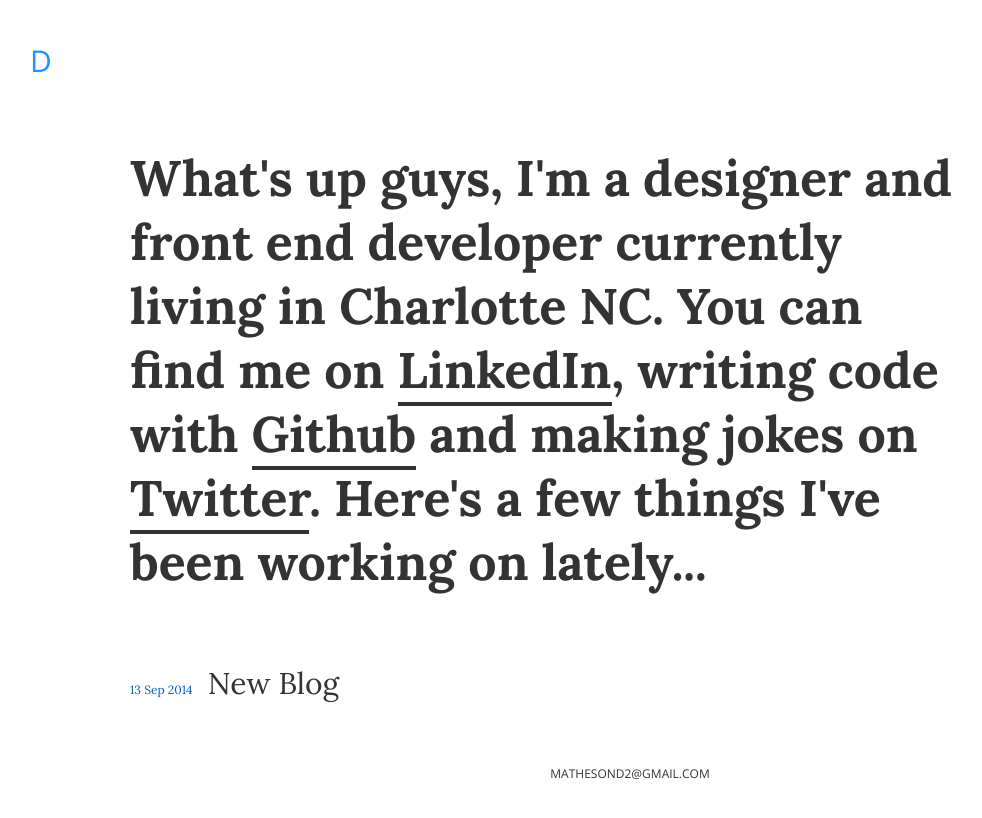
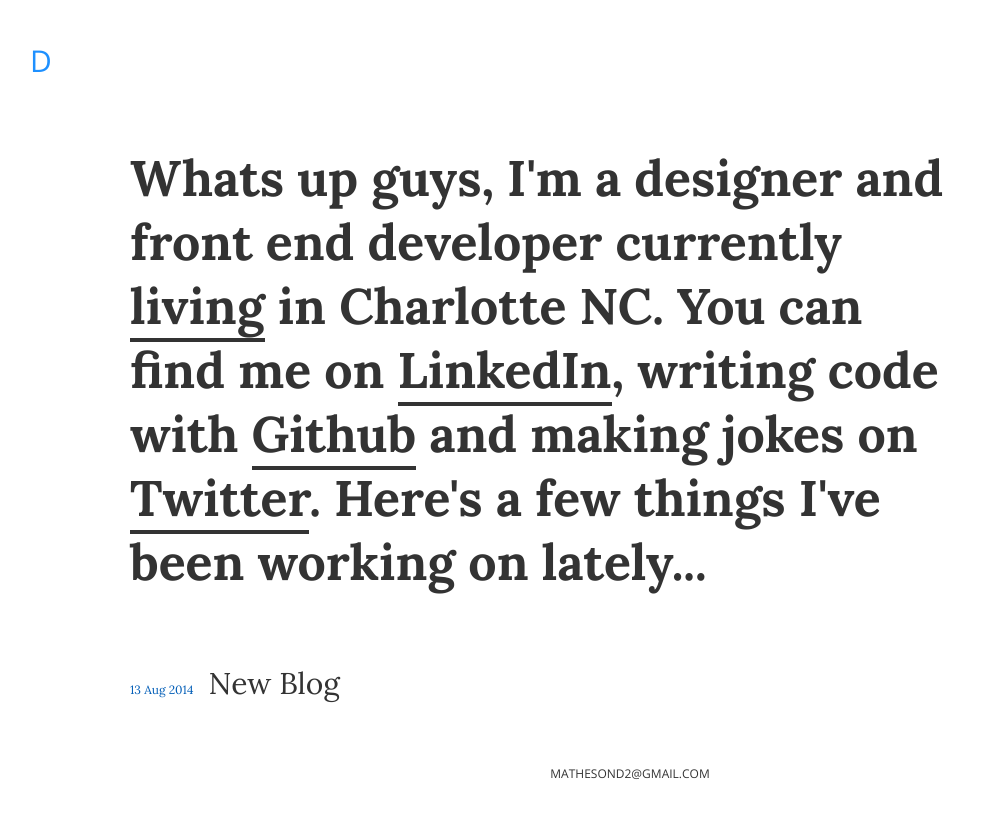
Before and after one commit to mathesond2/davidmatheson.me, a Jekyll site: the page built from index.html, in a window 1280 px wide. Shown: the top 818 px of the page, without its empty margins (10-992 px from the left). Built offline with Jekyll 4.4.1, drawn with Linux system fonts in a browser that asks for light colours; nearby versions of some CDN libraries; the list of posts is cut into pages by our own code.

Commit message:
clean slate

```diff
--- a/_layouts/default.html
+++ b/_layouts/default.html
@@ -39,6 +39,7 @@
     </div>
     {% comment %} site-wrapper {% endcomment %}
 
+    <script src="//code.jquery.com/jquery-1.11.0.min.js"></script>
     <script src="{{ site.baseurl }}/js/main.js"></script>
     {% comment %} Google Analytics {% endcomment %}
     {% if site.ga_tracking_id and site.ga_domain %}
--- a/_scss/base/_custom.scss
+++ b/_scss/base/_custom.scss
@@ -20,3 +20,29 @@
 	text-decoration: underline;
 	&:hover {border: none;}
 }
+
+footer { background: transparent; }
+
+//test shit
+// .dude img {
+//   position: absolute;
+//   top: 0;
+//   left: 0;
+//   display: none;
+//   z-index: -50;
+// }
+
+// .dude a {
+// 	border: none;
+// 		// &:hover + img { display: inline-block; }
+// }
+
+.hover-man {
+	// h1 {color: white;}
+  background: url(../assets/img/big-time.png) no-repeat center center fixed;
+  -webkit-background-size: cover;
+  -moz-background-size: cover;
+  -o-background-size: cover;
+  background-size: cover;
+}
+//end test
--- a/_scss/base/_global.scss
+++ b/_scss/base/_global.scss
@@ -95,8 +95,9 @@
   }
 }
 
-// h1:hover {
-//     background: url(../assets/img/example.jpg) no-repeat center center fixed !important;
+
+// html {
+//   background: url(../assets/img/crowd.gif) no-repeat center center fixed;
 //   -webkit-background-size: cover;
 //   -moz-background-size: cover;
 //   -o-background-size: cover;
--- a/_scss/pages/_home.scss
+++ b/_scss/pages/_home.scss
@@ -11,7 +11,6 @@
 
     .p-wrap {
       // padding: $spacing-ml $spacing-m;
-      background: white;
       transition: all .15s ease-in;
       &:active {
         background: darken(white, 3%);
--- a/_scss/partials/_header.scss
+++ b/_scss/partials/_header.scss
@@ -1,6 +1,5 @@
 header {
   width: 100%;
-  background: white;
 }
 
 .h-wrap {
--- a/index.html
+++ b/index.html
@@ -2,11 +2,18 @@
 layout: default
 title: Homepage
 ---
+
+
+
 <div class="container">
-		<div class="col-md-9">
+
+<!-- <div class="man"><img src="assets/img/pic4.jpg" alt=""></div>
+ --><!-- <div class="man"><img src="assets/img/pic4.jpg" alt=""></div>
+ -->		<div class="col-md-9">
 	        <div class="row">
 	            <h1 class="col-md-12">
-	            	What's up guys, I'm a designer and front end developer currently <span class="example">living</span> in Charlotte NC. You can find me on <a target="_blank" href="http://linkedin.com/{{ site.linkedin }}">LinkedIn</a>, writing code with <a target="_blank" href="http://github.com/{{ site.github }}">Github</a> and making jokes on <a target="_blank" href="http://twitter.com/{{ site.twitter }}">Twitter</a>. Here's a few things I've been working on lately...
+	            	Whats up guys, I'm a designer and front end developer currently <span class="dude"><a href="#">living</a>
+			        </span> in Charlotte NC. You can find me on <a target="_blank" href="http://linkedin.com/{{ site.linkedin }}">LinkedIn</a>, writing code with <a target="_blank" href="http://github.com/{{ site.github }}">Github</a> and making jokes on <a target="_blank" href="http://twitter.com/{{ site.twitter }}">Twitter</a>. Here's a few things I've been working on lately...
 	            </h1>
 	        </div>
 
--- a/js/main.js
+++ b/js/main.js
@@ -1,4 +1,13 @@
 window.onload = function() {
+
+    //jQuery to switch imgs on hover
+
+    $('.dude').hover(function () {
+        $('html').addClass('hover-man');
+    }, function () {
+        $('html').removeClass('hover-man');
+    });
+
 
     // Open Twitter/share in a Pop-Up
     var $popup = document.getElementsByClassName('popup')[0];
```
Also changed, not shown: _posts/2014-08-13-new-blog.markdown (added, +11 -0 lines), _posts/2014-09-13-new-blog.markdown (deleted, +0 -11 lines), assets/img/avatar.jpg (deleted), assets/img/big-time.png (added), assets/img/hey-2.png (added), assets/img/hey.png (added), assets/img/pic4.jpg (added), assets/img/pic5.jpg (added), assets/img/pic6.jpg (added), 4 other files.
